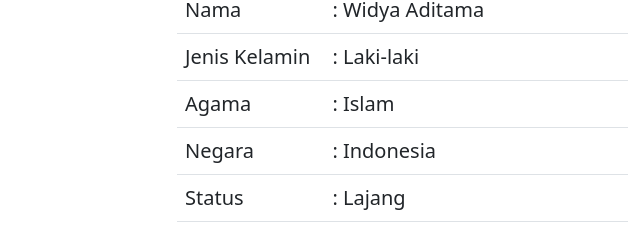
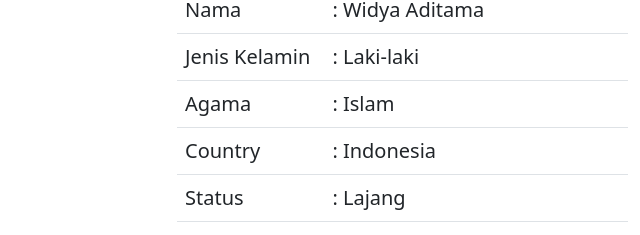
Before and after one commit to widycoy/portfolio-bootstrap5-widy, a plain HTML site: page index.html in a window 1280 px wide. Shown: the part 977-1212 px from the top of the page, 0-640 px from the left. Drawn offline with nearby package versions, Linux system fonts and the light colour scheme.

Commit message:
menambahkan country di website ini

```diff
--- a/index.html
+++ b/index.html
@@ -118,7 +118,7 @@
                   <td class="col-md-3">: Islam</td>
                 </tr>
                 <tr>
-                  <td class="col-md-2">Negara</td>
+                  <td class="col-md-2">Country</td>
                   <td class="col-md-3">: Indonesia</td>
                 </tr>
                 <tr>
```
